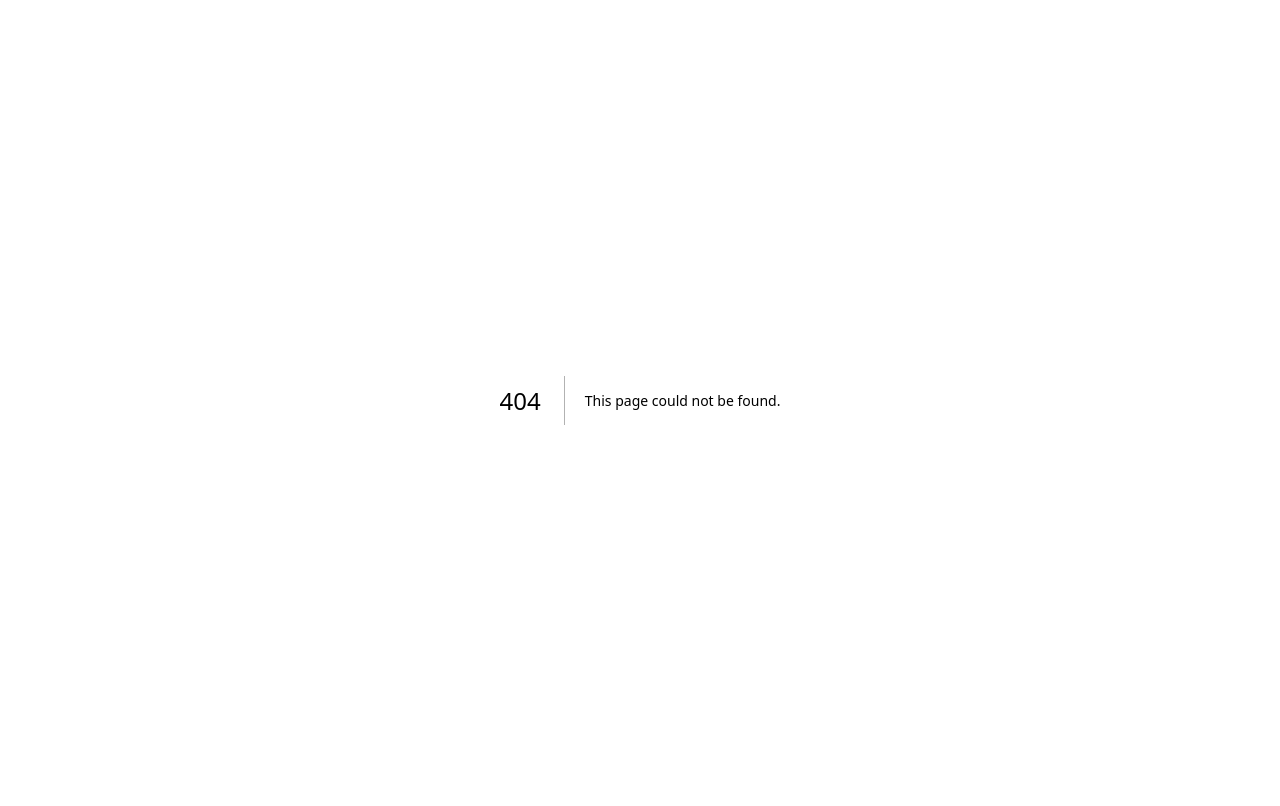
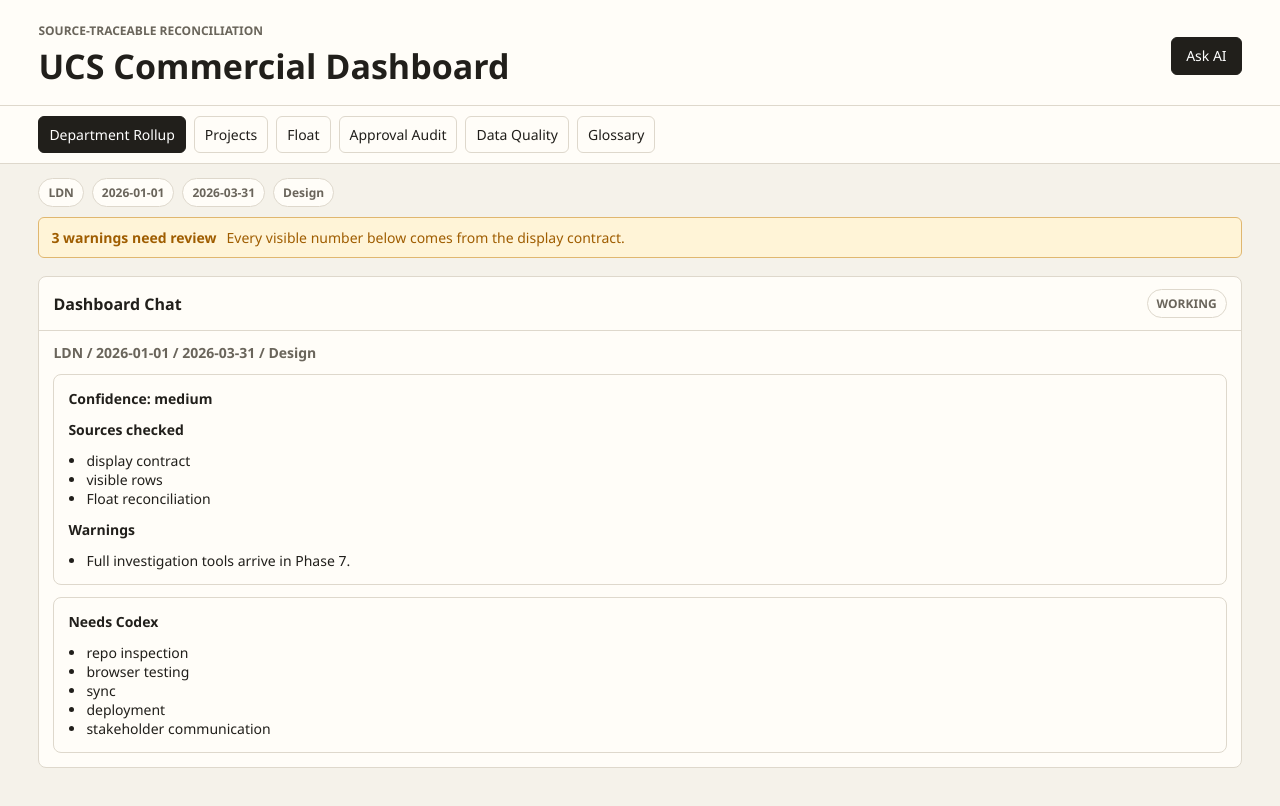
Before and after one commit to tom2tomtomtom/UCS-DATA-INTEGRITY-REBUILD, a Next.js app: page /dashboard/chat-demo in a window 1280 px wide. Before the commit this address had no page. Built offline with nearby package versions, Linux system fonts and the light colour scheme.

Commit message:
Add read-only chat shell

```diff
--- /dev/null
+++ b/app/dashboard/chat-demo/page.tsx
@@ -0,0 +1,27 @@
+import { ChatShell } from "../../../src/components/dashboard/chat/chat-shell";
+import { DashboardChrome } from "../../../src/components/dashboard/chrome/dashboard-chrome";
+import { getFixtureDashboardContract } from "../../../src/lib/ui/fixture-contract";
+
+export default function ChatDemoPage() {
+  const contract = getFixtureDashboardContract({
+    office: "LDN",
+    from: "2026-01-01",
+    to: "2026-03-31",
+    department: "Design"
+  });
+
+  return (
+    <DashboardChrome contract={contract} activePath="/dashboard">
+      <ChatShell
+        scope={contract.scope}
+        state="working"
+        evidence={{
+          sourcesChecked: ["display contract", "visible rows", "Float reconciliation"],
+          confidence: "medium",
+          warnings: ["Full investigation tools arrive in Phase 7."]
+        }}
+        needsCodexReasons={["repo inspection", "browser testing", "sync", "deployment", "stakeholder communication"]}
+      />
+    </DashboardChrome>
+  );
+}
--- a/app/globals.css
+++ b/app/globals.css
@@ -434,6 +434,32 @@ select {
   grid-template-columns: repeat(3, minmax(140px, 1fr));
 }
 
+.chat-shell,
+.chat-evidence,
+.needs-codex-panel {
+  display: grid;
+  gap: 12px;
+  border: 1px solid var(--line);
+  border-radius: 8px;
+  background: var(--panel);
+  padding: 14px;
+}
+
+.chat-shell > .table-title {
+  margin: -14px -14px 0;
+}
+
+.chat-evidence ul,
+.needs-codex-panel ul {
+  margin: 0;
+  padding-left: 18px;
+}
+
+.chat-evidence h3 {
+  margin: 0;
+  font-size: 14px;
+}
+
 @media (max-width: 760px) {
   .quality-status-grid {
     grid-template-columns: 1fr;
--- /dev/null
+++ b/src/components/dashboard/chat/chat-shell.ts
@@ -0,0 +1,71 @@
+import React from "react";
+
+import type { DashboardScope } from "../../../lib";
+
+export type ChatShellState = "closed" | "idle" | "working" | "evidence" | "error";
+
+export type ChatShellEvidence = {
+  sourcesChecked: string[];
+  confidence: "high" | "medium" | "low";
+  warnings: string[];
+};
+
+export function ChatShell({
+  scope,
+  state,
+  evidence,
+  needsCodexReasons
+}: {
+  scope: DashboardScope;
+  state: ChatShellState;
+  evidence?: ChatShellEvidence;
+  needsCodexReasons: string[];
+}) {
+  return React.createElement(
+    "aside",
+    { className: "chat-shell", "aria-label": "Dashboard Chat" },
+    React.createElement("div", { className: "table-title" }, React.createElement("h2", null, "Dashboard Chat"), React.createElement("span", { className: "status-pill" }, labelForState(state))),
+    React.createElement("p", { className: "detail-scope" }, scopeLine(scope)),
+    evidenceSection(evidence),
+    React.createElement(
+      "section",
+      { className: "needs-codex-panel" },
+      React.createElement("strong", null, "Needs Codex"),
+      React.createElement(
+        "ul",
+        null,
+        needsCodexReasons.map((reason) => React.createElement("li", { key: reason }, reason))
+      )
+    )
+  );
+}
+
+function evidenceSection(evidence: ChatShellEvidence | undefined) {
+  if (evidence === undefined) {
+    return React.createElement("p", null, "Ask a scoped question to build a read-only evidence pack in Phase 7.");
+  }
+
+  return React.createElement(
+    "section",
+    { className: "chat-evidence" },
+    React.createElement("strong", null, `Confidence: ${evidence.confidence}`),
+    React.createElement("h3", null, "Sources checked"),
+    React.createElement("ul", null, evidence.sourcesChecked.map((source) => React.createElement("li", { key: source }, source))),
+    React.createElement("h3", null, "Warnings"),
+    React.createElement("ul", null, evidence.warnings.map((warning) => React.createElement("li", { key: warning }, warning)))
+  );
+}
+
+function labelForState(state: ChatShellState): string {
+  if (state === "working") return "Working";
+  if (state === "evidence") return "Evidence ready";
+  if (state === "error") return "Error";
+  if (state === "closed") return "Closed";
+  return "Idle";
+}
+
+function scopeLine(scope: DashboardScope): string {
+  return [scope.office, scope.from, scope.to, scope.department, scope.role, scope.client, scope.jobNumber]
+    .filter(Boolean)
+    .join(" / ");
+}
```
Also changed, not shown: scripts/verify-phase6.mjs (+14 -2 lines), 2 other files (tests, documents, lock files or other folders).
